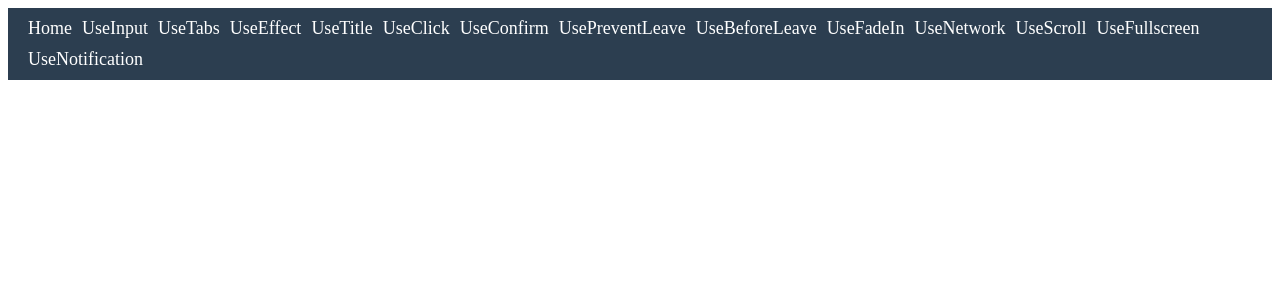
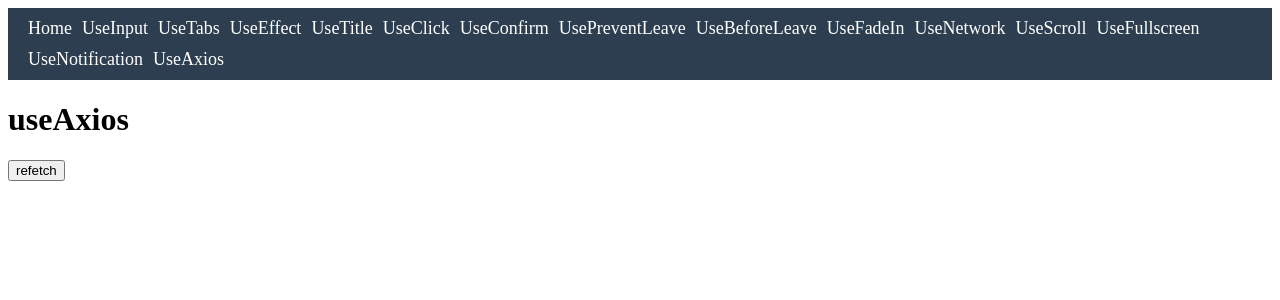
Before and after one commit to gwKainos/react-hooks, a React (Create React App) app: page /useAxios in a window 1280 px wide. Shown: the top 300 px of the page. Built offline with nearby package versions, Linux system fonts and the light colour scheme; no server answers.

Commit message:
2-8. useAxios

```diff
--- a/package.json
+++ b/package.json
@@ -3,6 +3,7 @@
   "version": "0.1.0",
   "private": true,
   "dependencies": {
+    "axios": "^1.7.9",
     "cra-template": "1.2.0",
     "react": "^19.0.0",
     "react-dom": "^19.0.0",
--- a/src/app/App.js
+++ b/src/app/App.js
@@ -15,6 +15,7 @@ import UseNetwork from "../pages/UseNetwork/UseNetwork";
 import UseScroll from "../pages/UseScroll/UseScroll";
 import UseFullscreen from "../pages/UseFullscreen/UseFullscreen";
 import UseNotification from "../pages/UseNotification/UseNotification";
+import UseAxios from "../pages/UseAxios/UseAxios";
 
 
 function App() {
@@ -35,6 +36,7 @@ function App() {
       <Route path="/useScroll" element={<UseScroll/>}/>
       <Route path="/useFullscreen" element={<UseFullscreen/>}/>
       <Route path="/useNotification" element={<UseNotification/>}/>
+      <Route path="/useAxios" element={<UseAxios/>}/>
     </Routes>
   </Router>;
 }
--- /dev/null
+++ b/src/pages/UseAxios/UseAxios.js
@@ -0,0 +1,52 @@
+import axios from "axios";
+import defaultAxios from "axios";
+import { useEffect } from "react";
+import { useState } from "react";
+
+const useAxios = (opts, axiosInstance = defaultAxios) => {
+  const [state, setState] = useState({
+    loading: true,
+    error: null,
+    data: null,
+  });
+  const [trigger, setTrigger] = useState(0);
+
+  const refetch = () => {
+    setState({
+      ...state,
+      loading: true
+    });
+    setTrigger(Date.now());
+  };
+
+  useEffect(() => {
+    if (!opts.url) {
+      return;
+    }
+
+    axiosInstance(opts)
+    .then((data) => {
+      setState({ ...state, loading: false, data });
+    })
+    .catch((error) => setState({ ...state, loading: false, error }));
+  }, [trigger]);
+
+  return { ...state, refetch };
+};
+
+function UseAxios() {
+  const { loading, data, error, refetch } = useAxios({
+    url: "https://yts.mx/api/v2/list_movies.json",
+  });
+
+  return (
+      <div>
+        <h1>useAxios</h1>
+        <p>{loading && "Loading"}</p>
+        <p>{data && data.status}</p>
+        <button onClick={refetch}>refetch</button>
+      </div>
+  );
+}
+
+export default UseAxios;
--- a/src/widgets/Header/Header.js
+++ b/src/widgets/Header/Header.js
@@ -18,6 +18,7 @@ function Header() {
     { path: "useScroll", label: "UseScroll" },
     { path: "useFullscreen", label: "UseFullscreen" },
     { path: "useNotification", label: "UseNotification" },
+    { path: "useAxios", label: "UseAxios" },
   ];
 
   return (
```
Also changed, not shown: 2 other files (tests, documents, lock files or other folders).
